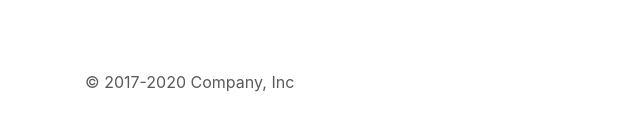
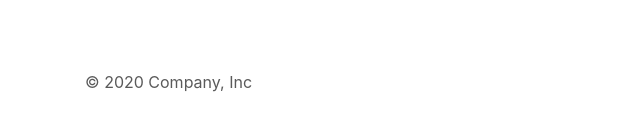
Before and after one commit to ShivamSharma26/text2emotion, a plain HTML site: page carousel/blog.html in a window 1280 px wide. Shown: the part 4272-4402 px from the top of the page, 0-640 px from the left. Drawn offline with nearby package versions, Linux system fonts and the light colour scheme.

Commit message:
Update blog.html

```diff
--- a/carousel/blog.html
+++ b/carousel/blog.html
@@ -223,7 +223,7 @@
   <!-- FOOTER -->
   <footer class="container">
     <p class="float-right"><a href="#">Back</a></p>
-    <p>&copy; 2017-2020 Company, Inc</p>
+    <p>&copy; 2020 Company, Inc</p>
   </footer>
 </main>
 <script src="https://code.jquery.com/jquery-3.5.1.slim.min.js" integrity="sha384-DfXdz2htPH0lsSSs5nCTpuj/zy4C+OGpamoFVy38MVBnE+IbbVYUew+OrCXaRkfj" crossorigin="anonymous"></script>
```
